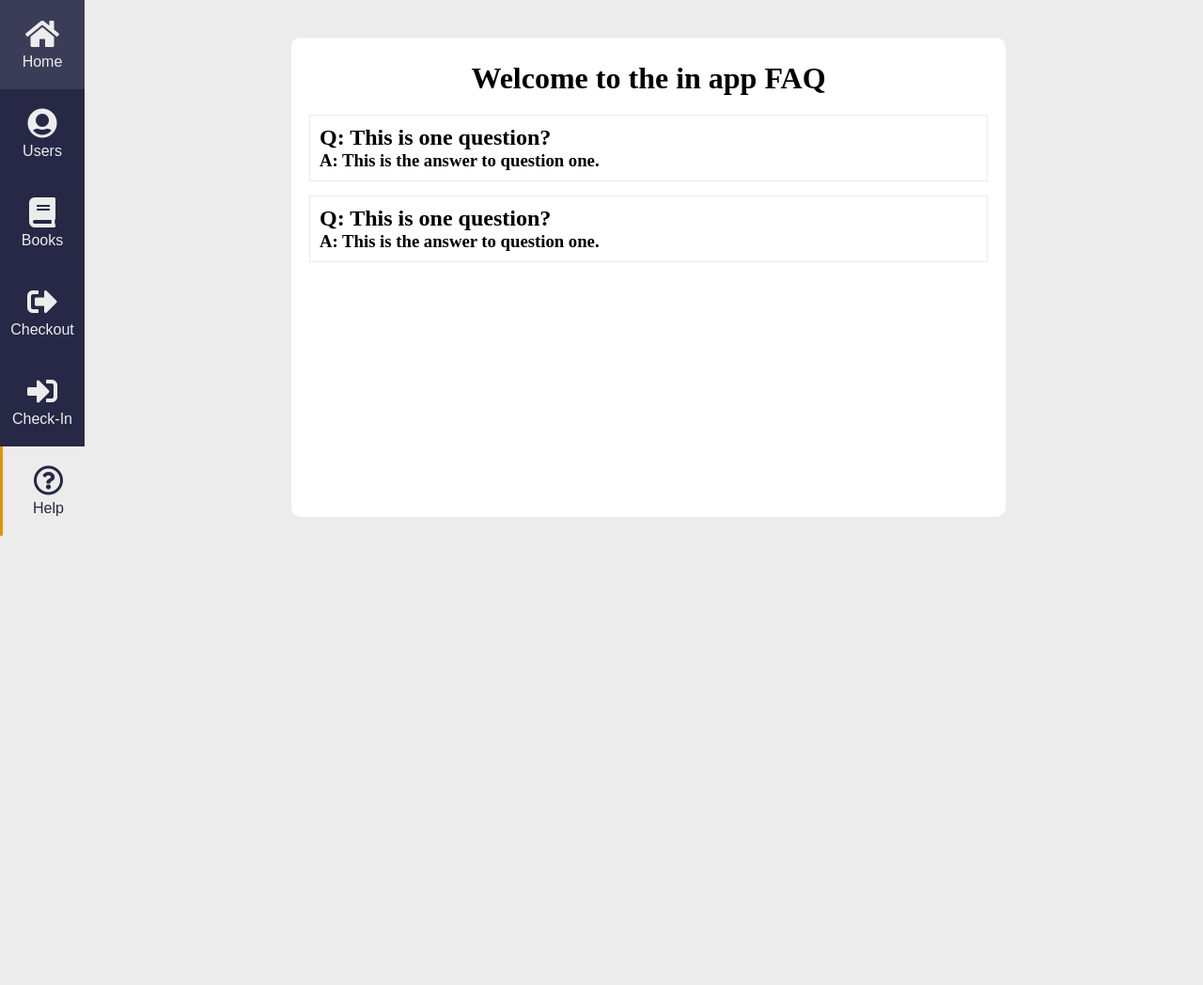
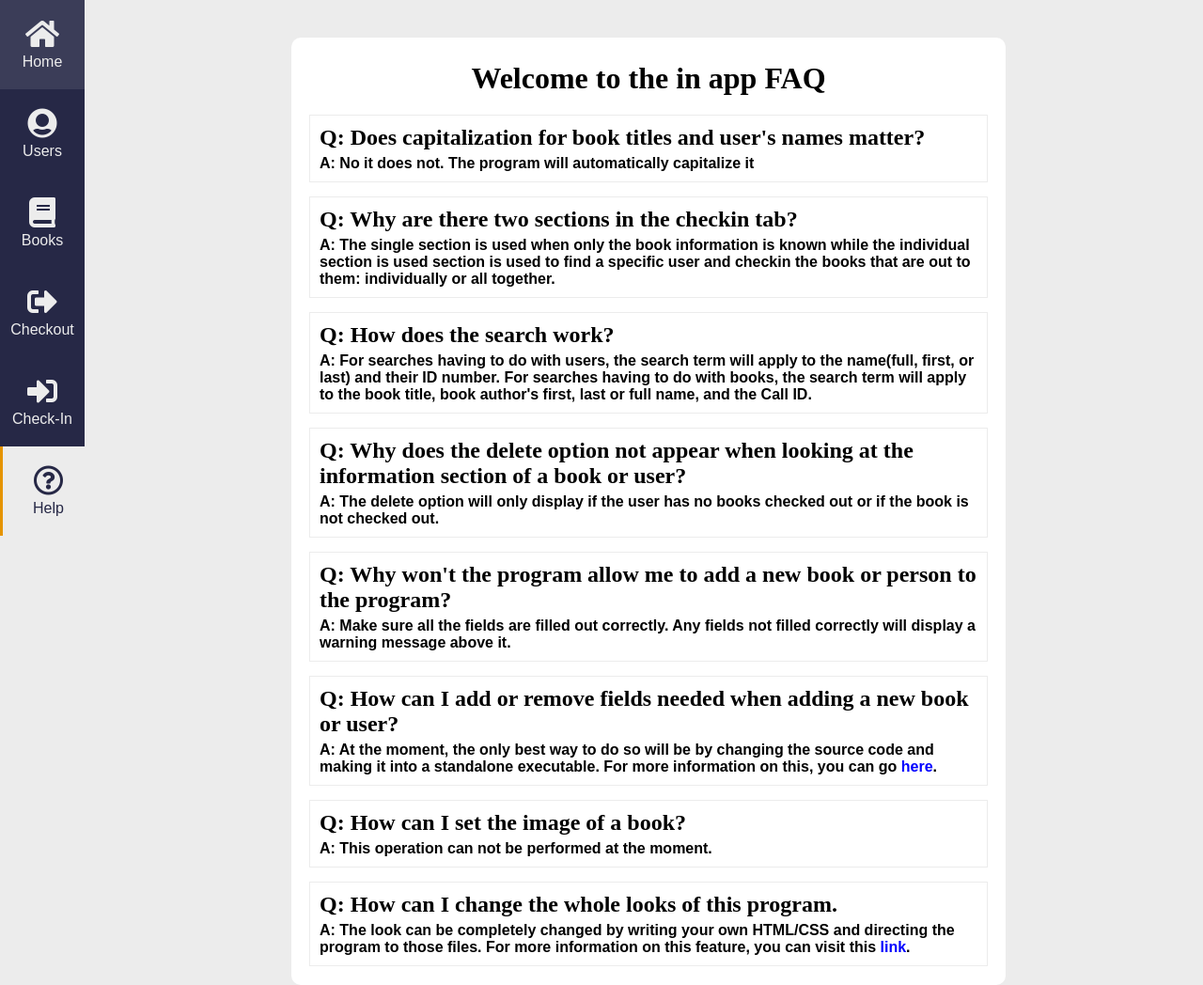
Before and after one commit to luismoralesXD/FBLA_Coding_and_Programming, a Django app: page /help/ in a window 1280 px wide. Shown: the whole page at 94% size. Before the commit the page ends 570 px from the top, so only its background shows below. Run offline with Django 3.2, Linux system fonts and the light colour scheme.

Commit message:
HTML updated

```diff
--- a/BookManager/Database/views.py
+++ b/BookManager/Database/views.py
@@ -35,7 +35,12 @@ def checkedout_books(request):
     today = date.today()
     todays_date = int(str(today.year)+str(today.month).zfill(2)+str(today.day).zfill(2))
     books_out = Book.objects.filter(available=False).order_by('due_date')
-    return render(request, 'active_template/checkedout.html', {'books_out': books_out, 'today': todays_date})
+
+    context = {
+        'books_out': books_out,
+        'today': todays_date
+    }
+    return render(request, 'active_template/checkedout.html', context)
 
 def due_today(request):
     today = date.today()
@@ -47,7 +52,12 @@ def overdue(request):
     today = date.today()
     todays_date = int(str(today.year) + str(today.month).zfill(2) + str(today.day).zfill(2))
     overdue = Book.objects.filter(available=False).order_by('-due_date')
-    return render(request, 'active_template/overdue.html', {'overdue': overdue, 'today': todays_date})
+
+    context = {
+        'overdue': overdue,
+        'today': todays_date
+    }
+    return render(request, 'active_template/overdue.html', context)
 
 def help(request):
     return render(request, 'active_template/help.html', {'Help': 'active'})
--- a/BookManager/static/css/default_css/help.css
+++ b/BookManager/static/css/default_css/help.css
@@ -2,7 +2,6 @@
   margin: auto;
   border-radius: 10px;
   width: 750px;
-  height: 500px;
   background-color: white;
   padding: 5px;
 }
--- a/BookManager/static/css/default_css/main.css
+++ b/BookManager/static/css/default_css/main.css
@@ -119,6 +119,7 @@ table {
     border: 0;
     border-spacing: 0px;
 }
+
 .False {
     background: #f5f5f5;
 }
--- a/BookManager/templates/active_template/checkedout.html
+++ b/BookManager/templates/active_template/checkedout.html
@@ -11,7 +11,6 @@
             <th>Due Date</th>
         </tr>
         {% for item in books_out %} {% if item.due_date > today %} <!--loops to get books that are not late but checked out-->
-        <tr class="{{ forloop.counter|divisibleby:2 }}"></tr>
         <tr class="{{ forloop.counter|divisibleby:2 }}">
             <td>{{item.holder.first_name}} {{item.holder.last_name}} {% if item.holder.status == "Staff" %}(Staff){% endif %}</td>
             <td>{{item.holder.id_number}}</td>
@@ -20,7 +19,7 @@
                 {% with date=item.due_date|slugify %} {{date|slice:"4:6"}}/{{date|slice:"6:8"}}/{{date|slice:":4"}} {% endwith %}
             </td>
         </tr>
-        <tr class="{{ forloop.counter|divisibleby:2 }}"></tr>
+        <tr class="{{ forloop.counter|divisibleby:2 }}" style="height: 5px"></tr>
         {% endif %} {% endfor %}
     </table>
 </div>
--- a/BookManager/templates/active_template/duetoday.html
+++ b/BookManager/templates/active_template/duetoday.html
@@ -11,7 +11,6 @@
         </tr>
         {% for item in due %}
         <!--loops through books with due date that of today-->
-        <tr class="{{ forloop.counter|divisibleby:2 }}"></tr>
         <tr class="{{ forloop.counter|divisibleby:2 }}">
             <!--display user's full name-->
             <td>{{item.holder.first_name}} {{item.holder.last_name}} {% if item.holder.status == "Staff" %}(Staff){% endif %}</td>
@@ -20,7 +19,7 @@
             <!--display the book title-->
             <td>{{item.title}}</td>
         </tr>
-        <tr class="{{ forloop.counter|divisibleby:2 }}"></tr>
+        <tr class="{{ forloop.counter|divisibleby:2 }}" style="height: 5px"></tr>
         {% endfor %}
     </table>
 </div>
--- a/BookManager/templates/active_template/help.html
+++ b/BookManager/templates/active_template/help.html
@@ -4,12 +4,46 @@
     <div id="help">
       <h1>Welcome to the in app FAQ</h1>
       <div class="questions">
-        <h2>Q: This is one question?</h2>
-        <h3>A: This is the answer to question one.</h3>
+        <h2>Q: Does capitalization for book titles and user's names matter?</h2>
+          <p><strong>A: No it does not. The program will automatically capitalize it</strong></p>
       </div>
       <div class="questions">
-        <h2>Q: This is one question?</h2>
-        <h3>A: This is the answer to question one.</h3>
+        <h2>Q: Why are there two sections in the checkin tab?</h2>
+        <p><strong>A: The single section is used when only the book information is known while the individual
+        section is used section is used to find a specific user and checkin the books that are out to
+            them: individually or all together.</strong></p>
+      </div>
+      <div class="questions">
+        <h2>Q: How does the search work?</h2>
+        <p><strong>A: For searches having to do with users, the search term will apply to the name(full, first, or last)
+        and their ID number. For searches having to do with books, the search term will apply to the book title,
+            book author's first, last or full name, and the Call ID.</strong></p>
+      </div>
+      <div class="questions">
+        <h2>Q: Why does the delete option not appear when looking at the information section of a book or user?</h2>
+        <p><strong>A: The delete option will only display if the user has no books checked out or if the book is not
+            checked out.</strong></p>
+      </div>
+      <div class="questions">
+        <h2>Q: Why won't the program allow me to add a new book or person to the program?</h2>
+        <p><strong>A: Make sure all the fields are filled out correctly. Any fields not filled correctly will display
+        a warning message above it.</strong></p>
+      </div>
+      <div class="questions">
+        <h2>Q: How can I add or remove fields needed when adding a new book or user?</h2>
+        <p><strong>A: At the moment, the only best way to do so will be by changing the source code and making it into
+            a standalone executable. For more information on this, you can go
+            <a href="" target="_blank" style="color: blue">here</a>.</strong></p>
+      </div>
+      <div class="questions">
+        <h2>Q: How can I set the image of a book?</h2>
+        <p><strong>A: This operation can not be performed at the moment.</strong></p>
+      </div>
+      <div class="questions">
+        <h2>Q: How can I change the whole looks of this program.</h2>
+        <p><strong>A: The look can be completely changed by writing your own HTML/CSS and directing the program to those
+            files. For more information on this feature, you can visit this
+            <a href="" target="_blank" style="color: blue">link</a>.</strong></p>
       </div>
     </div>
 {% endblock content %}
--- a/BookManager/templates/active_template/overdue.html
+++ b/BookManager/templates/active_template/overdue.html
@@ -12,7 +12,6 @@
             <th>Price</th>
         </tr>
         {% for item in overdue %} {% if item.due_date < today %}
-        <tr class="{{ forloop.counter|divisibleby:2 }}"></tr>
         <tr class="{{ forloop.counter|divisibleby:2 }}">
             <td>{{item.holder.first_name}} {{item.holder.last_name}}</td>
             <td>{{item.holder.id_number}}</td>
@@ -22,7 +21,7 @@
             </td>
             <td>{{item.price}}</td>
         </tr>
-        <tr class="{{ forloop.counter|divisibleby:2 }}"></tr>{% endif %}
+        <tr class="{{ forloop.counter|divisibleby:2 }}" style="height: 5px"></tr>{% endif %}
         {% endfor %}
     </table>
 </div>
```
Also changed, not shown: BookManager/Checkin_Book/views.py (+12 -2 lines).
